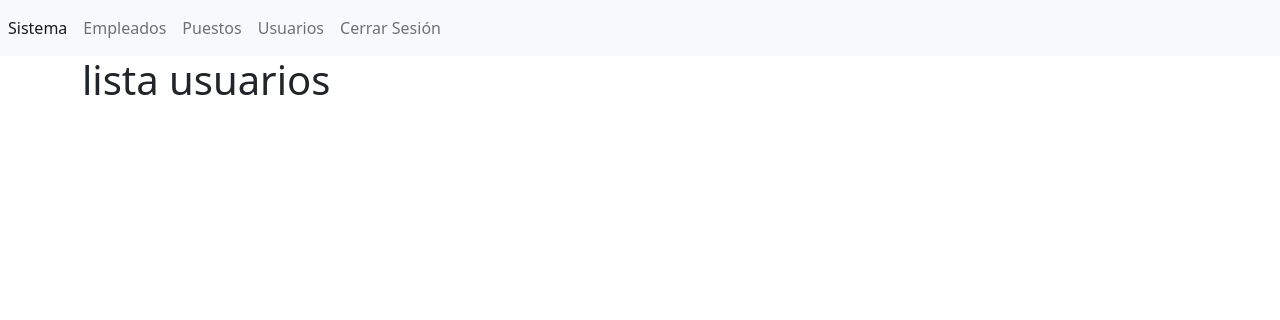
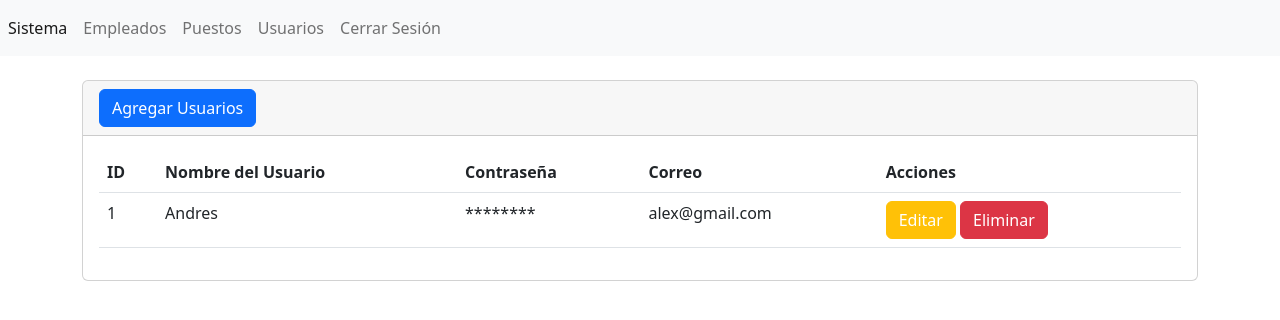
Before and after one commit to Katashikunomo/aplicacion-repaso, a PHP site: page /practica/secciones/usuarios/ in a window 1280 px wide. Shown: the top 320 px of the page. Run offline with PHP 8.4, Linux system fonts and the light colour scheme.

Commit message:
ultimas modificaciones me quede en el minuto 1:42:02

```diff
--- a/secciones/usuarios/index.php
+++ b/secciones/usuarios/index.php
@@ -1,3 +1,37 @@
 <?php include("../../templates/header.php");?>
-<h1>lista usuarios</h1>
+
+<br>
+<div class="card">
+    <div class="card-header ">
+        <a name="" id="" class="btn btn-primary" href="crear.php" role="button">Agregar Usuarios</a>
+    </div>
+    <div class="card-body">
+    <div class="table-responsive">
+    <table class="table ">
+        <thead>
+            <tr>
+                <th scope="col">ID</th>
+                <th scope="col">Nombre del Usuario</th>
+                <th scope="col">Contraseña</th>
+                <th scope="col">Correo</th>
+                <th scope="col">Acciones</th>
+            </tr>
+        </thead>
+        <tbody>
+            <tr class="">
+                <td scope="row">1</td>
+                <td>Andres</td>
+                <td>********</td>
+                <td>alex@gmail.com</td>
+                <td>
+                    <input name="btneditar" id="btneditar" class="btn btn-warning text-white" type="button" value="Editar">
+                    <input name="btnborrar" id="btnborrar" class="btn btn-danger text-white" type="button" value="Eliminar">
+                </td>
+            </tr>
+        </tbody>
+    </table>
+</div>
+
+    </div>
+</div>
 <?php include("../../templates/footer.php");?>
```
Also changed, not shown: secciones/usuarios/crear.php (+38 -0 lines).
